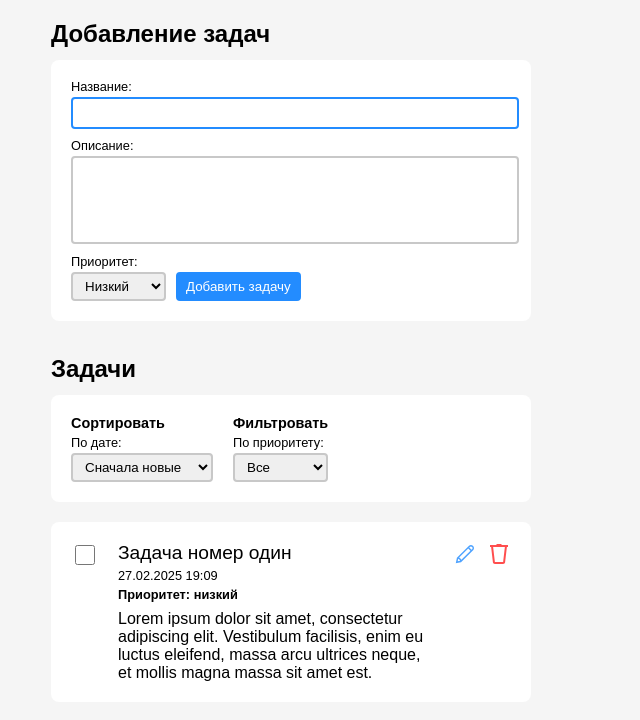
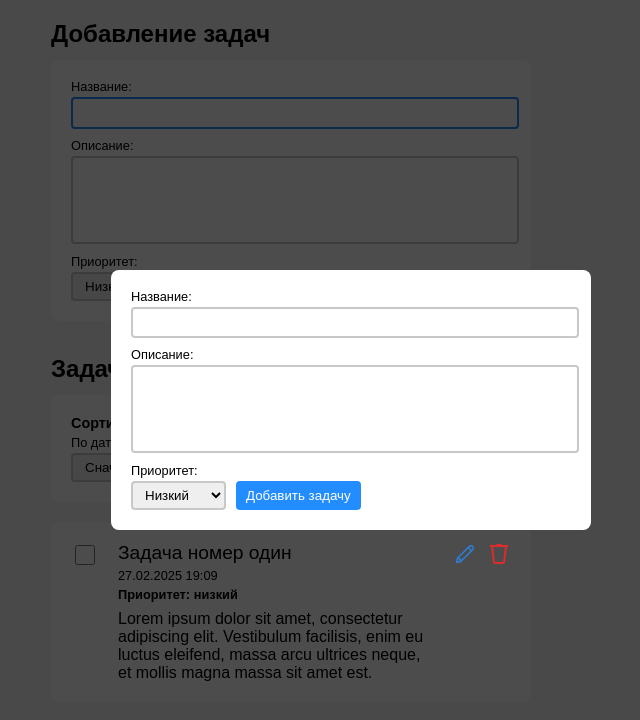
Before and after one commit to odivus/todolist, a React app: page / in a window 1280 px wide. Shown: the top 720 px of the page, without its empty margins (289-929 px from the left). Built offline with nearby package versions, Linux system fonts and the light colour scheme.

Commit message:
Add PopUp

```diff
--- /dev/null
+++ b/src/components/Ui/PopUp/PopUp.tsx
@@ -0,0 +1,28 @@
+import React, { useState } from 'react';
+import Form from '../../Form/Form';
+import styled from 'styled-components';
+
+const StyledPopUp = styled.div`
+  position: absolute;
+  top: 0;
+  bottom: 0;
+  display: flex;
+  flex-direction: column;
+  align-items: center;
+  justify-content: center;
+  width: 100vw;
+  height: 100vh;
+  padding: 0;
+  margin:0;
+  background: rgba(0,0,0,0.7);
+`;
+
+const PopUp: React.FC = () => {
+  return (
+    <StyledPopUp>
+      <Form />
+    </StyledPopUp>
+  );
+}
+
+export default PopUp;
--- a/src/index.tsx
+++ b/src/index.tsx
@@ -3,6 +3,7 @@ import ReactDOM from 'react-dom/client';
 import Form from './components/Form/Form';
 import ListItem from './components/ListItem/ListItem';
 import Control from './components/Control/Control';
+import PopUp from './components/Ui/PopUp/PopUp';
 import styled from 'styled-components';
 import './style.css';
 
@@ -14,6 +15,8 @@ const Wrap = styled.div`
 `;
 
 const App: React.FC = () => (
+  <>
+    <PopUp />
     <Wrap>
       <h2>Добавление задач</h2>
       <Form />
@@ -21,6 +24,7 @@ const App: React.FC = () => (
       <Control />
       <ListItem />
     </Wrap>
+  </>
 );
 
 // @ts-ignore
```
Lines whose indentation alone changed are shown as unchanged.
